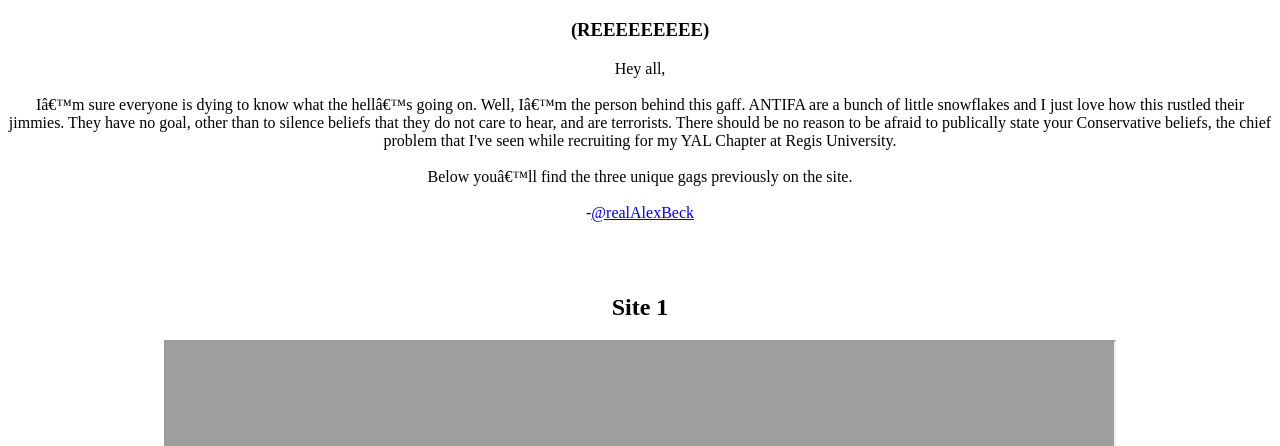
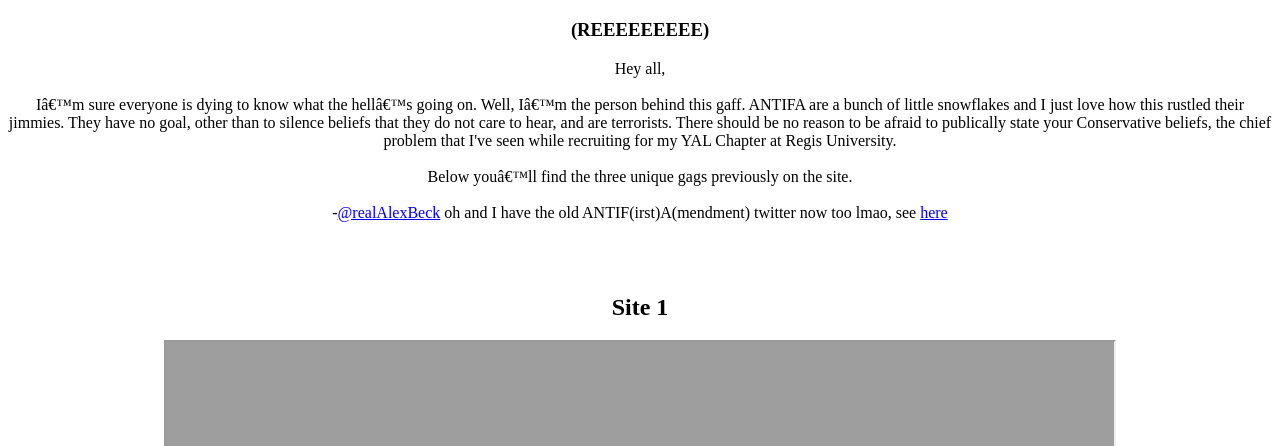
Before and after one commit to antifascism/antifa, a plain HTML site: page index.html in a window 1280 px wide. Shown: the part 354-800 px from the top of the page. Drawn offline with Linux system fonts and the light colour scheme.

Commit message:
Update index.html

```diff
--- a/index.html
+++ b/index.html
@@ -19,7 +19,7 @@
 Below you’ll find the three unique gags previously on the site.
 <br><br>
 
-  -<a href="https://twitter.com/realAlexBeck">@realAlexBeck</a></p>
+  -<a href="https://twitter.com/realAlexBeck">@realAlexBeck</a> oh and I have the old ANTIF(irst)A(mendment) twitter now too lmao, see <a href="https://twitter.com/AntifascismUSA/status/827738736746176513">here</a></p>
 <br><br>
   <h2>Site 1</h2>
 <iframe src="/old1.html" onload="this.style.height=this.contentDocument.body.scrollHeight +'px';" style="min-height:50vh"></iframe>
```
